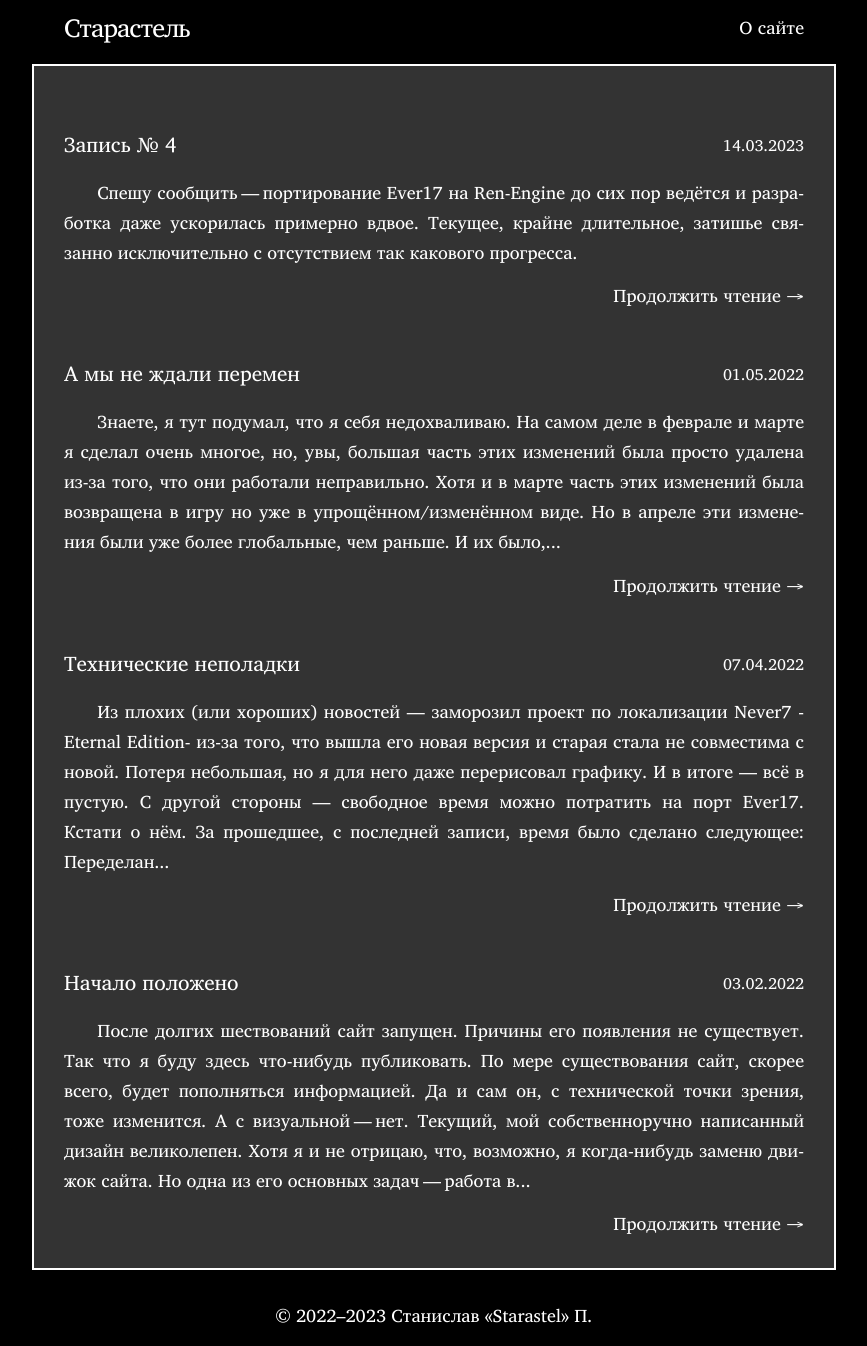
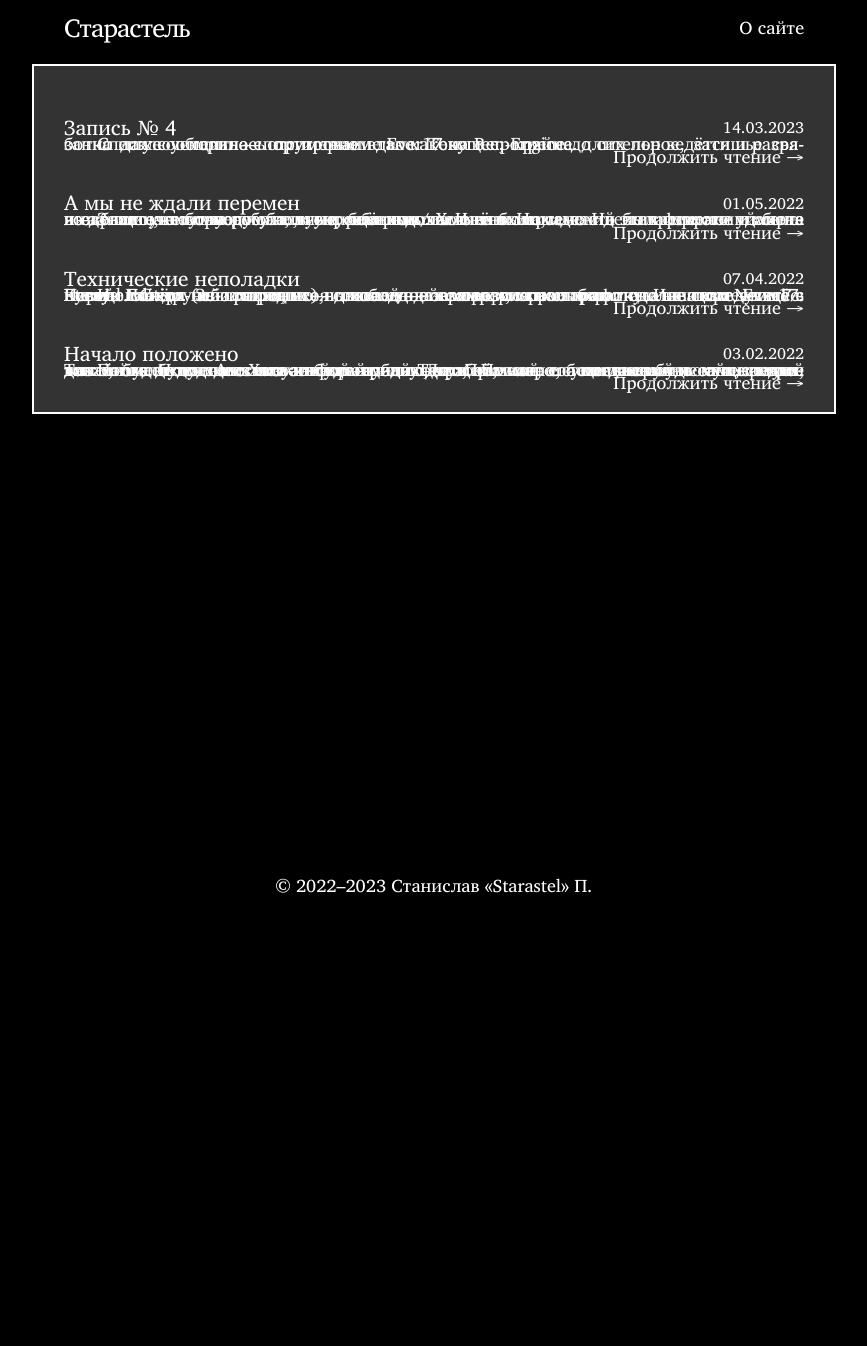
Before and after one commit to Starastel/stStarastel, a Jekyll site: the page built from index.html, in a window 1280 px wide. Shown: the whole page, without its empty margins (206-1073 px from the left). Built offline with Jekyll 4.4.1, drawn with Linux system fonts in a browser that asks for light colours; the list of posts is cut into pages by our own code; after the commit the page ends 916 px from its top, so only the background shows below that.

Commit message:
Update main.scss

```diff
--- a/assets/main.scss
+++ b/assets/main.scss
@@ -135,14 +135,17 @@ p {
 	-ms-hyphens: auto;
 	hyphens: auto;
 	margin-bottom: 10pt;
+	line-height: 0%;
 }
 
 li {
 	> ul,
 	> ol {
 		margin-bottom: 10pt;
+		line-height: 0%;
 	}
 	margin-bottom: 10pt;
+	line-height: 0%;
 }
 
 h1, h2, h3, h4, h5, h6 {
```
